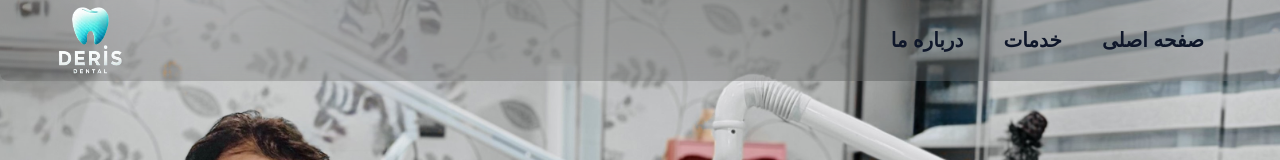
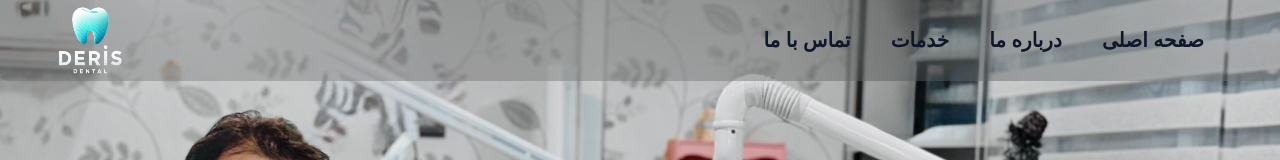
Before and after one commit to nima-minaei/Dental-Landing, a Next.js app: page / in a window 1280 px wide. Shown: the top 160 px of the page. Built offline with nearby package versions, Linux system fonts and the light colour scheme; a web font is replaced by a local one.

Commit message:
Configure internal link

```diff
--- a/app/components/CarouselSection.tsx
+++ b/app/components/CarouselSection.tsx
@@ -9,7 +9,7 @@ export function CarouselSection() {
 
   return (
     <>
-      <div className="flex justify-center" >
+      <div className="flex justify-center" id='introduce'>
         <div className="sm:mx-11 py-10 px-5 w-[80vh] md:w-[150vh] flex justify-center">
               <div className="bg-zinc-50 rounded-xl md:flex shadow-2xl "
               data-aos="fade-up"
--- a/app/components/ChildPart.tsx
+++ b/app/components/ChildPart.tsx
@@ -1,7 +1,4 @@
-import Image from 'next/image'
 import React from 'react'
-import pic from '@/app/src/IMG_0655.jpg'
-import pic1 from '@/app/src/IMG_0656.jpg'
 
 const ChildPart = () => {
   return (
--- a/app/components/Footer.tsx
+++ b/app/components/Footer.tsx
@@ -16,7 +16,7 @@ import map from '@/app/src/map.png'
 const Footer = () => {
   return (
     <>
-            <div className='bg-[url(../app/src/wavey-fingerprintr.svg)] bg-fixed w-full p-10 text-slate-200 rounded-lg pb-16' id='about-us' >
+            <footer className='bg-[url(../app/src/wavey-fingerprintr.svg)] bg-fixed w-full p-10 text-slate-200 rounded-lg pb-16' id='about-us' >
                 <div className='border-b-2 border-slate-200 pb-10 mb-10'>
                     <div className='text-3xl flex cursor-pointer float-left '>
                         <Link href="#main-menu" legacyBehavior passHref>
@@ -28,7 +28,7 @@ const Footer = () => {
 
                 <div className='text-[0.8rem] md:text-lg 2xl:text-xl font-semibold md:flex flex-wrap lg:flex-nowrap items-start'>
                     <div className=" w-full space-y-5 max-w-sm text-xs md:text-sm mb-10">
-                    <h5 className='border-b-2 border-slate-200 py-2 inline-block text-[1.3rem] md:text-2xl 2xl:text-3xl'>درباره ما</h5>
+                    <h5 className='border-b-2 border-slate-200 py-2 inline-block text-[1.3rem] md:text-2xl 2xl:text-3xl'>ارتباط با ما</h5>
                         <div className=' flex'>
                         <MapPin />
                         <span className='pr-3'>مشهد - خیابان فلسطین 19 - پلاک 76 - طبفه دوم</span>
@@ -86,7 +86,7 @@ const Footer = () => {
 
                 </div>
 
-            </div>
+            </footer>
 
             <div className='flex flex-wrap text-[0.8rem] 2xl:text-base sm:justify-between justify-center py-2 sm:px-5 text-slate-700'>
                 <p>© کلیه حقوق متعلق به گروه ما می باشد.</p>
--- a/app/components/NavBar.tsx
+++ b/app/components/NavBar.tsx
@@ -5,6 +5,7 @@ import Image from 'next/image'
 import { Sheet ,SheetTrigger, SheetContent, SheetHeader, SheetDescription,} from '@/components/ui/sheet'
 import { Menu } from 'lucide-react'
 import logo from '@/app/src/logo.png'
+import Link from 'next/link'
 
 
 const scrollToHash = function (element_id: string) {
@@ -31,25 +32,32 @@ export default function NavBar(){
             <SheetTrigger><Menu/></SheetTrigger>
             <SheetContent className='w-full bg-[url(../app/src/pattern-randomized.svg)] text-slate-900'>
               <SheetHeader className=' mini pt-16 space-y-6 font-bold text-zinc-900'>
-                <SheetDescription>صفحه اصلی</SheetDescription>
                 <SheetDescription onClick={() => {
                   setOpen(false)
-                  scrollToHash("project")}}>پروژه ها</SheetDescription>
+                  scrollToHash("main-menu")}}>صفحه اصلی</SheetDescription>
+                <SheetDescription onClick={() => {
+                  setOpen(false)
+                  scrollToHash("introduce")}}> درباره ما</SheetDescription>
                 <SheetDescription onClick={() => {
                   setOpen(false)
                   scrollToHash("services")}}>خدمات</SheetDescription>
                 <SheetDescription onClick={() => {
                   setOpen(false)
-                  scrollToHash("about-us")}}>درباره ما</SheetDescription>
+                  scrollToHash("about-us")}}>تماس با ما</SheetDescription>
               </SheetHeader>
             </SheetContent>
           </Sheet>
         </div>
 
-          <div className='hidden sm:flex w-full items-center '>
-            <div onClick={() => {scrollToHash("main-menu")}}>
+          <nav className='hidden sm:flex w-full items-center '>
+          <Link href="#main-menu" legacyBehavior passHref>
               <h1 className='text-[0.58rem] md:text-xl 2xl:text-xl font-extrabold inline-flex items-center hover:cursor-pointer rounded-md mx-2 sm:px-3 w-max text-sm '>
                 صفحه اصلی
+              </h1>
+          </Link>
+            <div onClick={() => {scrollToHash("introduce")}}>
+              <h1 className='text-[0.58rem] md:text-xl 2xl:text-xl font-extrabold inline-flex items-center hover:cursor-pointer rounded-md mx-2 sm:px-3 w-max text-sm '>
+              درباره ما
               </h1>
             </div>
             <div onClick={() => {scrollToHash("services")}}>
@@ -59,10 +67,10 @@ export default function NavBar(){
             </div>
             <div onClick={() => {scrollToHash("about-us")}}>
               <h1 className='text-[0.58rem] md:text-xl 2xl:text-xl font-extrabold inline-flex items-center hover:cursor-pointer rounded-md mx-2 sm:px-3 w-max text-sm '>
-                درباره ما
+                تماس با ما
               </h1>
             </div>
-          </div>
+          </nav>
           <div className='w-max left-0'>
           <div>
               <Image src={logo} alt='logo' className='float-left object-cover w-[6vh] md:w-[9vh] items-center'/>
--- a/app/components/Services.tsx
+++ b/app/components/Services.tsx
@@ -10,7 +10,7 @@ const Services = () => {
   return (
     <div>
 
-      <div className='my-20 w-[65%] lg:w-[90%] m-auto'>
+      <div className='my-20 w-[65%] lg:w-[90%] m-auto' id='services'>
         <div className='p-1 xs:p-16 lg:p-5 lg:flex'>
             <div className='lg:flex w-full text-base lg:text-sm rounded-lg shadow-2xl lg:mx-3 mb-9 lg:mb-0'
             data-aos="zoom-in-right"
```
